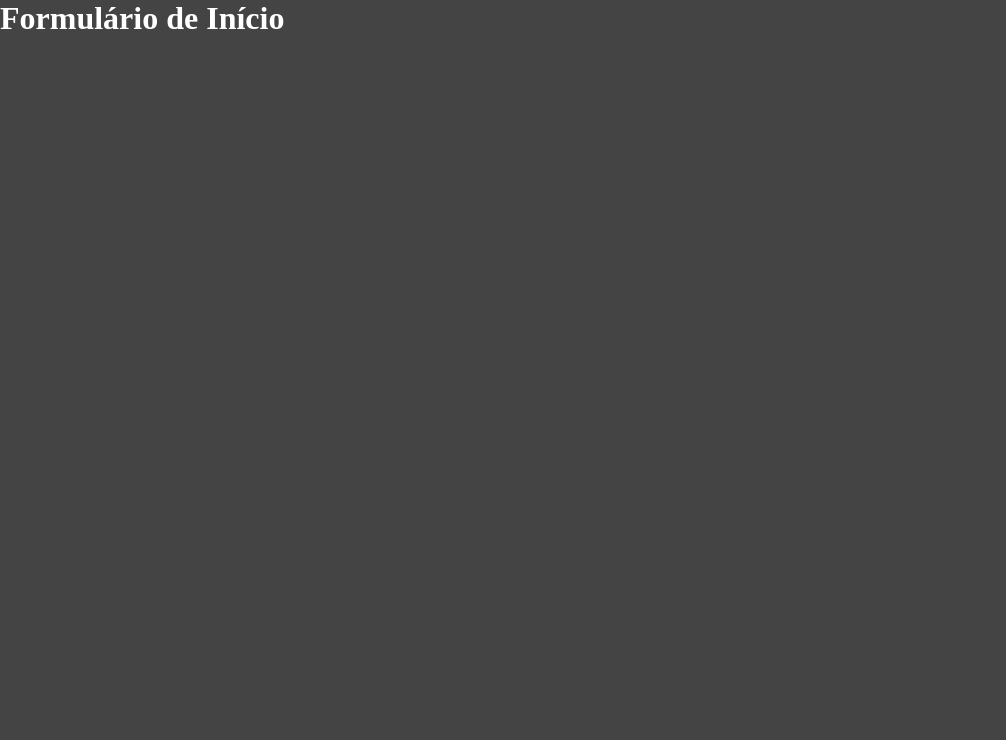
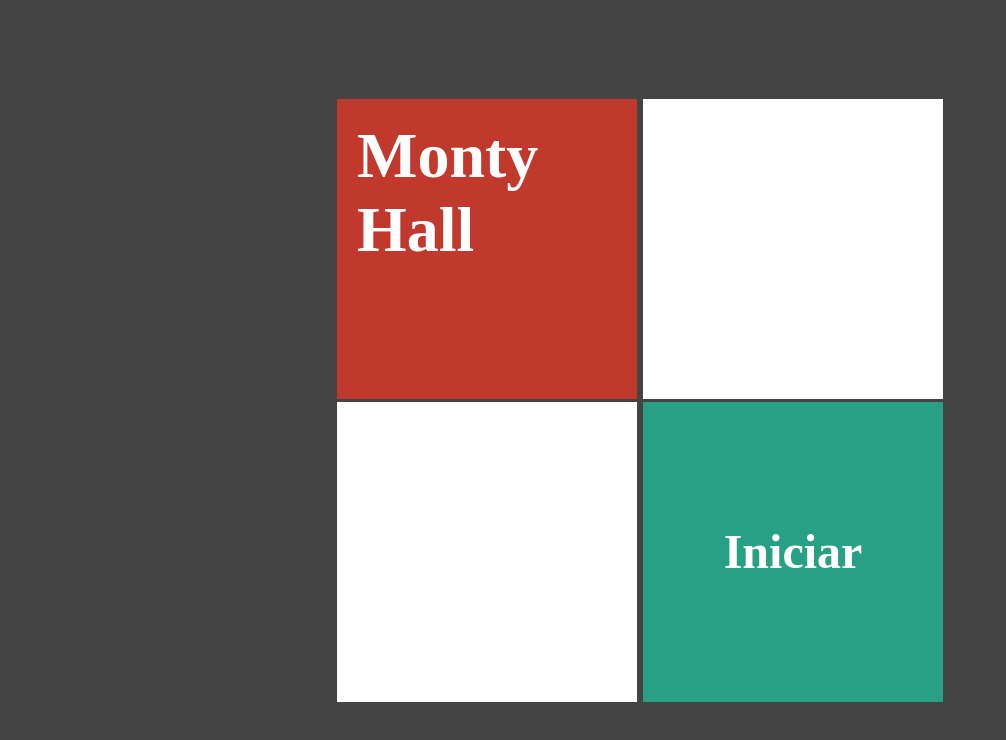
Before and after one commit to neanderdev/projeto-nextjs-portas, a Next.js app: page / in a window 1280 px wide. Shown: the top 740 px of the page, without its empty margins (0-1006 px from the left). Built offline with nearby package versions, Linux system fonts and the light colour scheme.

Commit message:
Estruturando o Formulário

```diff
--- /dev/null
+++ b/src/components/Cartao.tsx
@@ -0,0 +1,21 @@
+import { ReactNode } from 'react';
+
+import styles from '../styles/Cartao.module.css';
+
+interface CartaoProps {
+    bgcolor?: string;
+    children?: ReactNode;
+}
+
+export default function Cartao(props: CartaoProps) {
+    return (
+        <div
+            className={styles.cartao}
+            style={{
+                backgroundColor: props.bgcolor ?? "#FFF"
+            }}
+        >
+            {props.children}
+        </div>
+    );
+}
--- a/src/pages/index.tsx
+++ b/src/pages/index.tsx
@@ -1,7 +1,31 @@
-export default function Home() {
+import Link from 'next/link';
+
+import styles from '../styles/Formulario.module.css';
+
+import Cartao from '../components/Cartao';
+
+export default function Formulario() {
   return (
-    <div style={{ display: 'flex' }}>
-      <h1>Formulário de Início</h1>
+    <div className={styles.formulario}>
+      <div>
+        <Cartao bgcolor="#c0392c">
+          <h1>Monty Hall</h1>
+        </Cartao>
+
+        <Cartao></Cartao>
+      </div>
+
+      <div>
+        <Cartao></Cartao>
+
+        <Cartao bgcolor="#28a085">
+          <Link href={`/jogo/4/2`} className={styles.link}>
+            <h2>
+              Iniciar
+            </h2>
+          </Link>
+        </Cartao>
+      </div>
     </div>
   )
 }
--- /dev/null
+++ b/src/styles/Cartao.module.css
@@ -0,0 +1,13 @@
+.cartao {
+  display: flex;
+
+  width: 300px;
+  height: 300px;
+
+  color: #fff;
+
+  margin: 3px;
+  padding: 20px;
+
+  font-size: 2rem;
+}
--- /dev/null
+++ b/src/styles/Formulario.module.css
@@ -0,0 +1,16 @@
+.formulario {
+  display: flex;
+  justify-content: center;
+  align-items: center;
+
+  height: 100vh;
+}
+
+.link {
+  display: flex;
+  justify-content: center;
+  align-items: center;
+  flex: 1;
+
+  margin: 0;
+}
```
